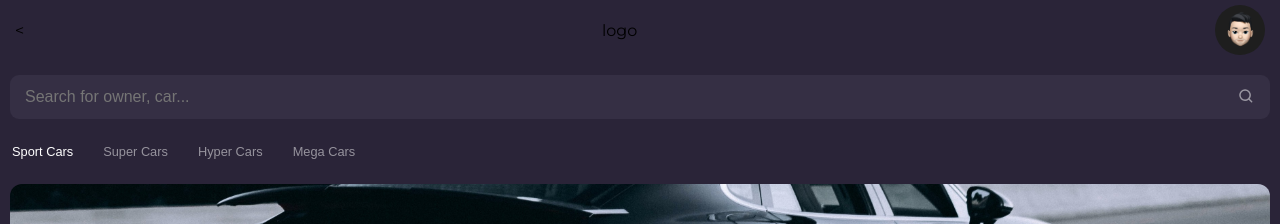
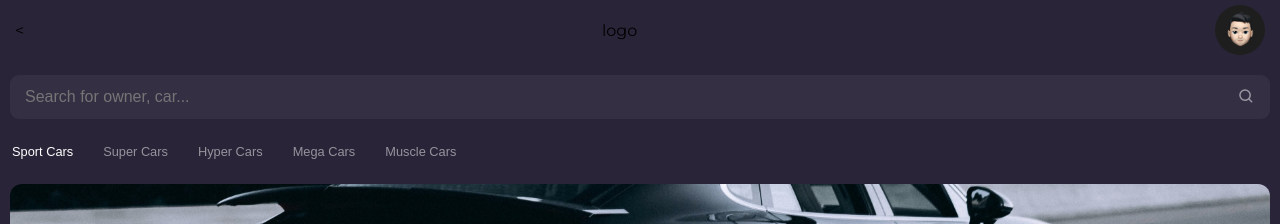
Before and after one commit to mocca-dev/car-collections, a Next.js app: page / in a window 1280 px wide. Shown: the top 224 px of the page. Built offline with nearby package versions, Linux system fonts and the light colour scheme.

Commit message:
Muscle cars category addition

```diff
--- a/components/text-carrousel/index.js
+++ b/components/text-carrousel/index.js
@@ -7,6 +7,7 @@ const TextCarousel = () => {
     'Super Cars',
     'Hyper Cars',
     'Mega Cars',
+    'Muscle Cars',
   ]);
   return (
     <div className={styles.container}>
```
